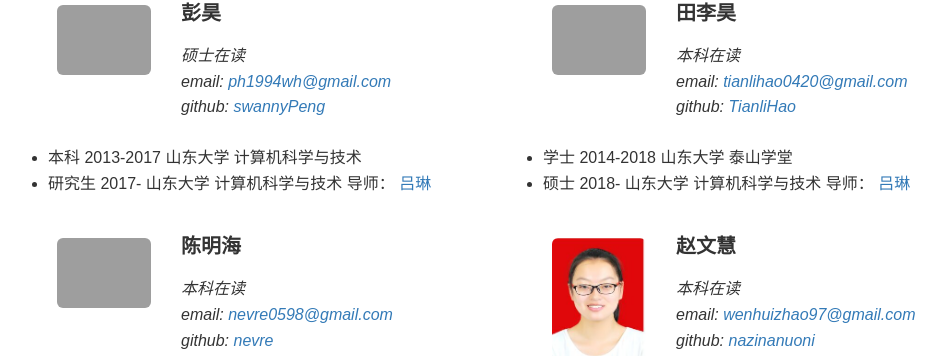
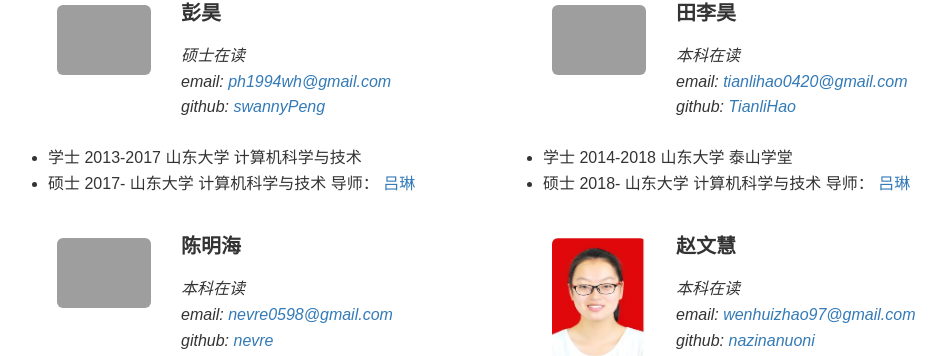
Before and after one commit to 3dincrement/3dincrement.github.io, a Jekyll site: the page built from pages/team.md, in a window 1280 px wide and 900 px high, scrolled down 1253 px. Shown: the part 111-467 px from the top of the window, without its empty margins (144-1090 px from the left). Built offline with Jekyll 4.4.1, drawn with Linux system fonts in a browser that asks for light colours.

Commit message:
staff v1.3b

```diff
--- a/_data/members.yml
+++ b/_data/members.yml
@@ -79,8 +79,8 @@
   email: ph1994wh@gmail.com
   github: swannyPeng
   number_educ: 2
-  education1: 本科   2013-2017 山东大学 计算机科学与技术
-  education2: 研究生 2017-     山东大学 计算机科学与技术 导师： <a href="https://vr.sdu.edu.cn/~lulin/">吕琳</a>
+  education1: 学士 2013-2017 山东大学 计算机科学与技术
+  education2: 硕士 2017-     山东大学 计算机科学与技术 导师： <a href="https://vr.sdu.edu.cn/~lulin/">吕琳</a>
 
 - name: 田李昊
   photo: tlh.png
```
